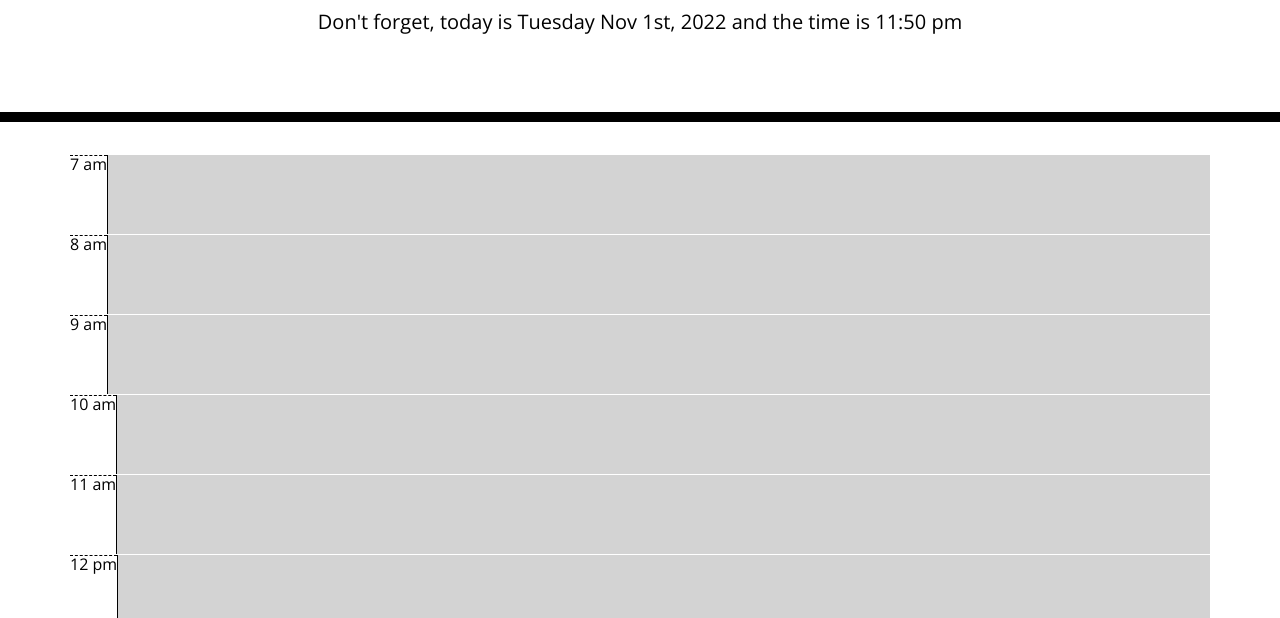
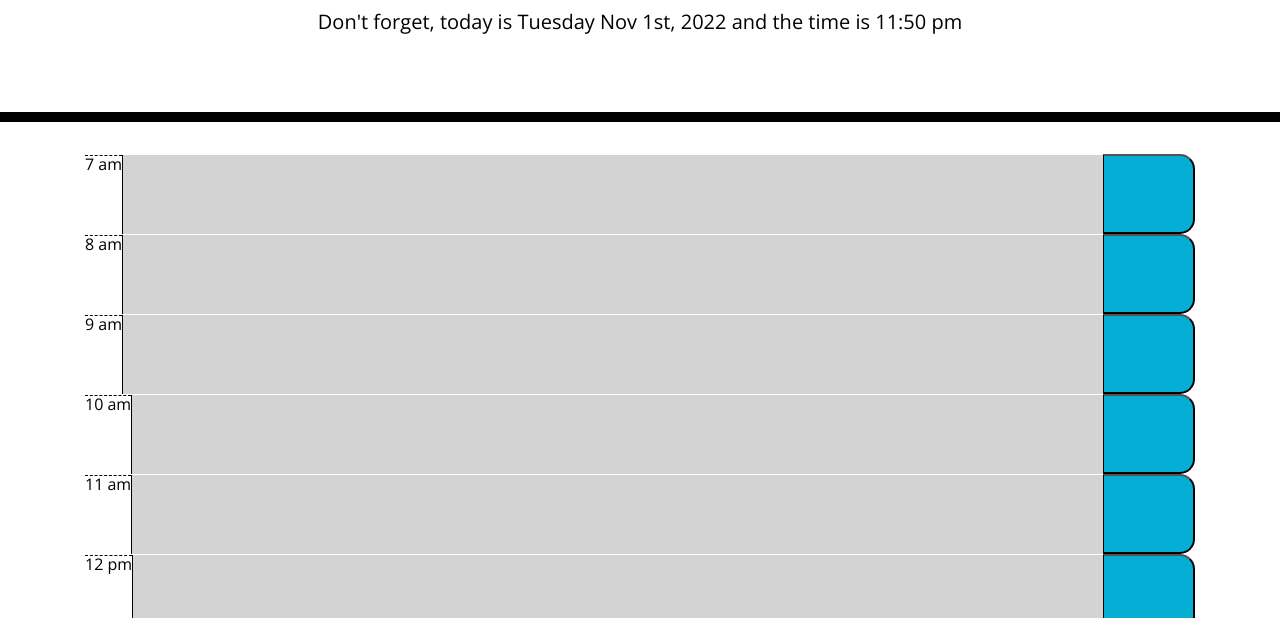
Before and after one commit to Viruz0322/Daily-Planner, a plain HTML site: page index.html in a window 1280 px wide. Shown: the part 182-800 px from the top of the page. Drawn offline with nearby package versions, Linux system fonts and the light colour scheme.

Commit message:
updated to have save button

```diff
--- a/assets/script.js
+++ b/assets/script.js
@@ -7,9 +7,12 @@ $(document).ready(function () {
     var today = moment();
 
     $("#currentDay").text(today.format("[Don't forget, today is] dddd MMM Do, YYYY [and the time is] h:mm a"));
+
+    $('.saveBtn').on('click', function () {
     var scheduledEvent = $(this).siblings(".descritpion").val();
     var time = $(this).parent().attr('id');
     localStorage.setItem(time,scheduledEvent);
+    });
 });
 
 //cross check if it is current hour
@@ -23,8 +26,9 @@ function isCurrentPastOrFuture(hour) {
     } else {
         return 3
     }
+    //updates time every 30 seconds
 setInterval(timeUpdater, 30000)
-
+//function to run time update
 function timeUpdater() {
     timeUpdater();
 }
@@ -50,12 +54,24 @@ for (var i=0; i < blocks.length; i++ ) {
     var block = document.createElement("div");
     //setting a var that creates a textarea for every entry in blocks
     var textbox = document.createElement('textarea');
+
+    //create button
+    var button = document.createElement("button")
+    //link css attributes to button
+    button.setAttribute("class", "saveBtn col-md-1")
     //linking css attributes to textbox
     textbox.setAttribute("class", "description col-md-10");
     //linking css attributes to block
     block.setAttribute("class", "hour");
     //taking the blocks entry and converting to stander 12 hours time
     block.textContent = moment(blocks[i], 'HH').format('h a');
+
+
+
+
+
+    //attaching block to container
+    container.appendChild(button)
     //attaching block to wrapper var
     wrapper.appendChild(block);
     //attaching text box wrapper
@@ -63,3 +79,8 @@ for (var i=0; i < blocks.length; i++ ) {
     //attaching wrapper (that contains the block and textbox) to the container in HTML
     container.appendChild(wrapper);
 }
+
+$('.saveBtn').on('click', function () {
+
+    var scheduledEvent = $(this).siblings(".textarea")
+})
--- a/assets/style.css
+++ b/assets/style.css
@@ -63,6 +63,8 @@ textarea {
   border-bottom-right-radius: 15px;
   background-color: #06aed5;
   color: white;
+  float: right;
+  height: 80px;
 }
 
 .saveBtn i:hover {
```
Also changed, not shown: index.html (+0 -1 lines).
